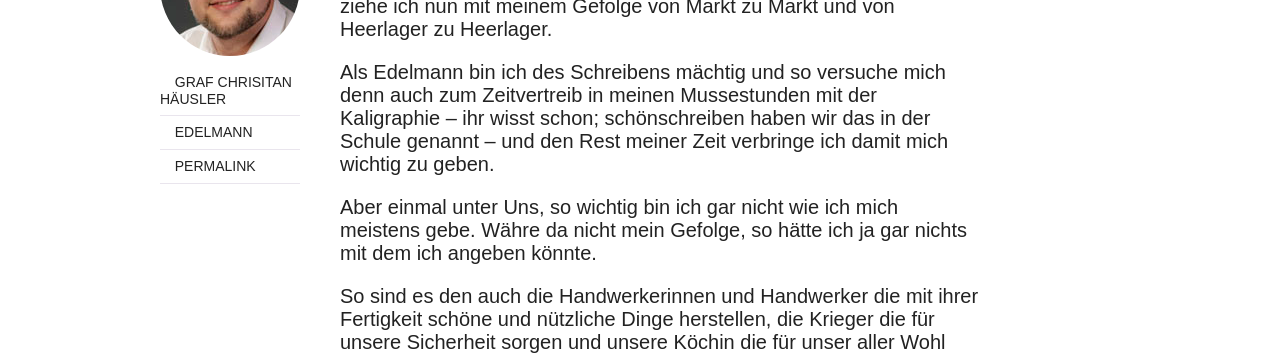
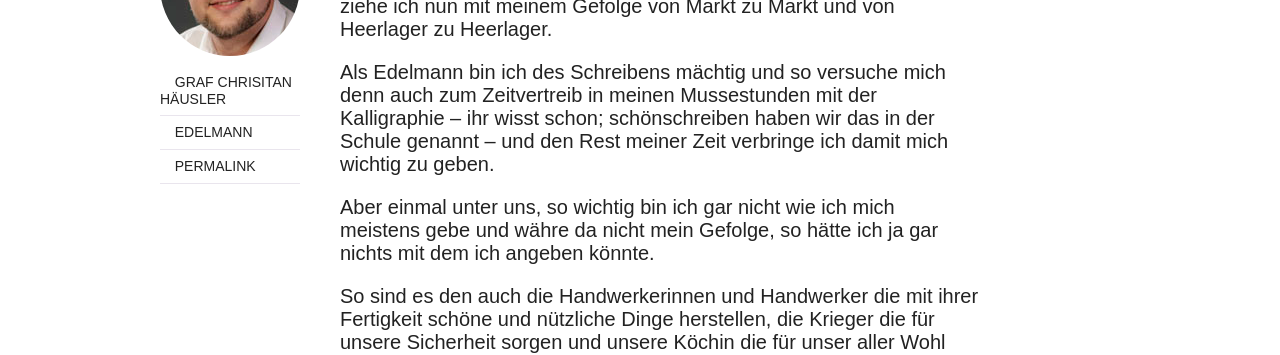
Before and after one commit to corvus-ch/cotuno, a Jekyll site: the page built from _posts/2013-01-31-christian.md, in a window 1280 px wide. Shown: the part 968-1323 px from the top of the page. Built offline with Jekyll 4.4.1, drawn with Linux system fonts in a browser that asks for light colours; nearby versions of some CDN libraries.

Commit message:
Fixing some typos

```diff
--- a/_posts/2013-01-31-christian.md
+++ b/_posts/2013-01-31-christian.md
@@ -17,9 +17,9 @@ Seit gegrüsst ihr edlen Leut. Ich nenne mich Graf Christian Häusler und bin hi
 
 Zu Hause auf meinem Gut ist es mir zu langweilig geworden und darum ziehe ich nun mit meinem Gefolge von Markt zu Markt und von Heerlager zu Heerlager.
 
-Als Edelmann bin ich des Schreibens mächtig und so versuche mich denn auch zum Zeitvertreib in meinen Mussestunden mit der Kaligraphie – ihr wisst schon; schönschreiben haben wir das in der Schule genannt – und den Rest meiner Zeit verbringe ich damit mich wichtig zu geben.
+Als Edelmann bin ich des Schreibens mächtig und so versuche mich denn auch zum Zeitvertreib in meinen Mussestunden mit der Kalligraphie – ihr wisst schon; schönschreiben haben wir das in der Schule genannt – und den Rest meiner Zeit verbringe ich damit mich wichtig zu geben.
 
-Aber einmal unter Uns, so wichtig bin ich gar nicht wie ich mich meistens gebe. Währe da nicht mein Gefolge, so hätte ich ja gar nichts mit dem ich angeben könnte.
+Aber einmal unter uns, so wichtig bin ich gar nicht wie ich mich meistens gebe und währe da nicht mein Gefolge, so hätte ich ja gar nichts mit dem ich angeben könnte.
 
 So sind es den auch die Handwerkerinnen und Handwerker die mit ihrer Fertigkeit schöne und nützliche Dinge herstellen, die Krieger die für unsere Sicherheit sorgen und unsere Köchin die für unser aller Wohl sorgt.
 
```
